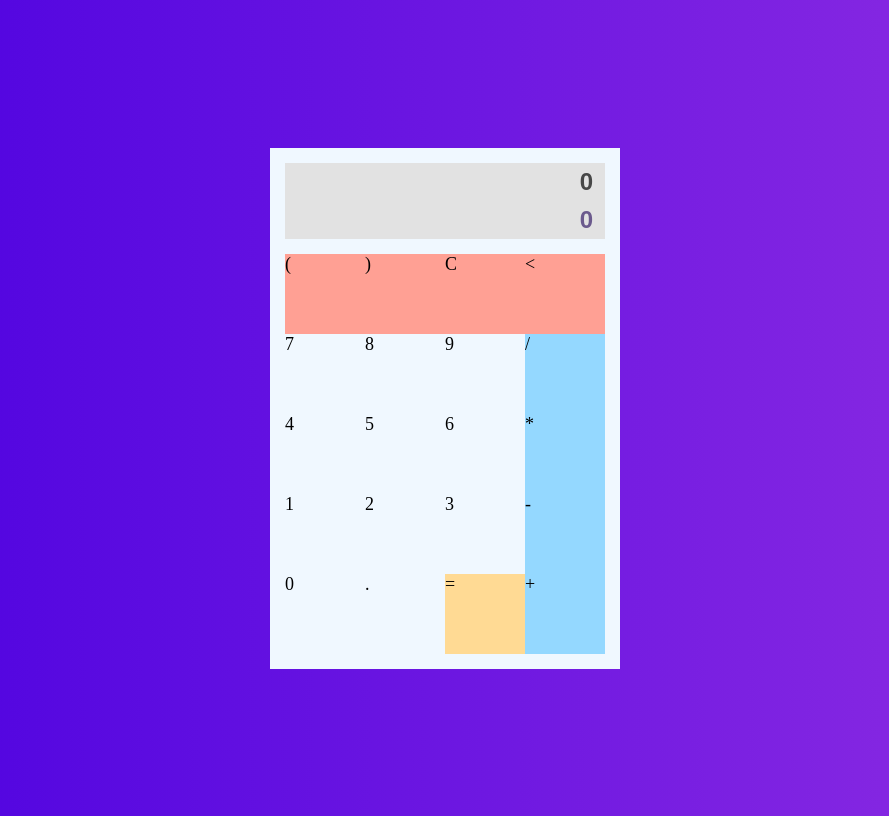
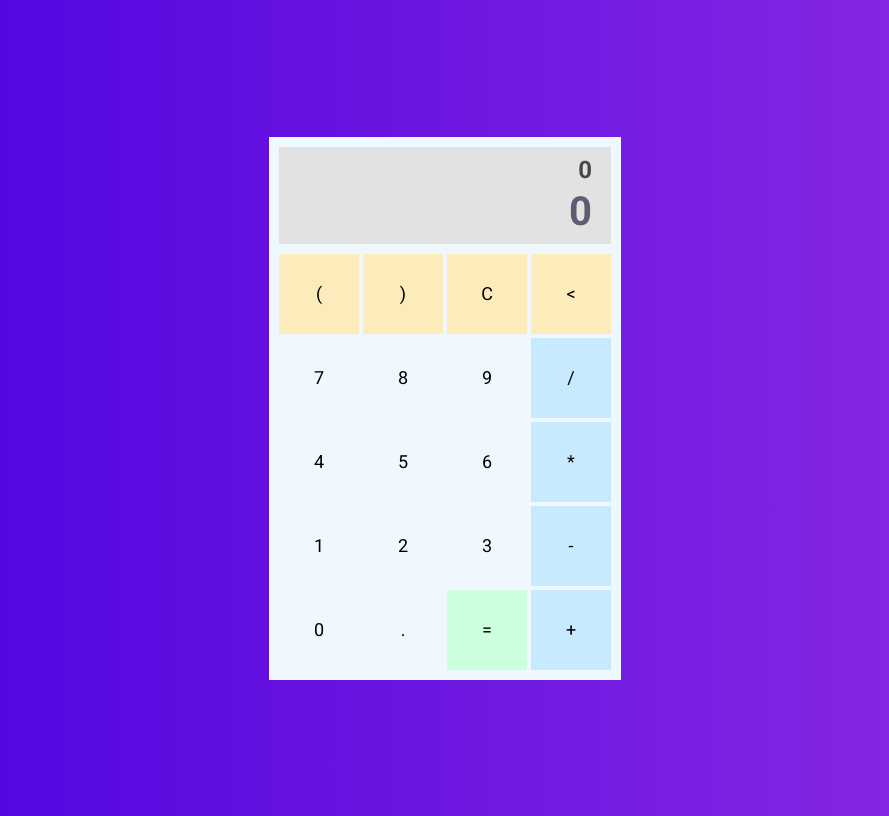
Before and after one commit to ch-martinez/calculator-js, a plain HTML site: page index.html in a window 1280 px wide. Shown: the whole page, without its empty margins (195-1084 px from the left). Drawn offline with Linux system fonts and the light colour scheme.

Commit message:
purgado codigo

```diff
--- a/style.css
+++ b/style.css
@@ -1,34 +1,16 @@
+@import url('https://fonts.googleapis.com/css2?family=Roboto:ital,wght@0,100;0,300;0,400;0,500;0,700;0,900;1,100;1,300;1,400;1,500;1,700;1,900&display=swap');
+
+*{
+    box-sizing: border-box;
+}
 body{
     background: -webkit-linear-gradient(to right, #4A00E0, #8E2DE2);  /* Chrome 10-25, Safari 5.1-6 */
     background: linear-gradient(to right, #4A00E0, #8E2DE2); /* W3C, IE 10+/ Edge, Firefox 16+, Chrome 26+, Opera 12+, Safari 7+ */
-
+    font-family: Roboto;
     display: flex;
     justify-content: center;
     align-items: center;
     height: 100vh;
-}
-
-.btn{
-    height: 80px;
-    width: 80px;
-    font-size: large;
-    border: none;
-    cursor: pointer;
-    /* margin: 3px; */
-}
-.btn__fun{
-    background-color: hsl(7, 100%, 79%);
-}
-
-.btn__num{
-}
-
-.btn__op{
-    background-color: hsl(202, 100%, 79%);
-}
-
-.btn__eq{
-    background-color: hsl(39, 100%, 79%);
 }
 
 .container{
@@ -37,7 +19,8 @@ body{
     justify-content: center;
     align-items: center;
     background-color: aliceblue;
-    padding: 15px;
+    padding: 10px;
+    gap: 10px
 }
 
 .display{
@@ -47,24 +30,53 @@ body{
     flex-direction: column;
     align-items: end;
     background-color: #e2e2e2;
-    margin-bottom: 15px;
+    padding: 7px;
 }
 
 .display__value{
-    font-family: Arial, Helvetica, sans-serif;
     font-weight: bold;
     font-size: x-large;
     color: #474747;
-    margin: 5px;
+    margin: 2px;
     margin-right: 12px;
 }
 
 .--result{
-    color: #6b5a8d;
+    color: #625a72;
+    font-size: 2.5rem;
 }
 
 .pad{
     display: grid;
     grid-template-columns: repeat(4,1fr);
+    gap: 4px;
+}
 
+.btn{
+    height: 80px;
+    width: 80px;
+    display: flex;
+    justify-content: center;
+    align-items: center;
+    font-size: large;
+    cursor: pointer;
 }
+
+.btn:hover{
+    background-color: #b4b4b42f;
+}
+
+.btn__fun{
+    background-color: hsl(45, 91%, 86%);
+}
+
+.btn__num{
+}
+
+.btn__op{
+    background-color: hsl(202, 100%, 89%);
+}
+
+.btn__eq{
+    background-color: hsl(138, 100%, 90%);
+}
```
